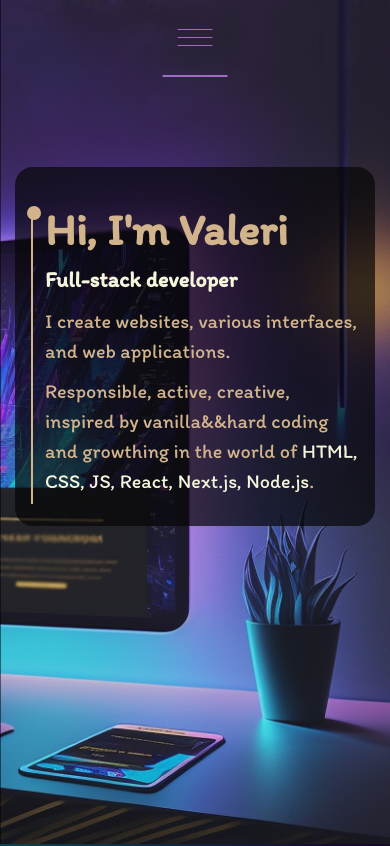
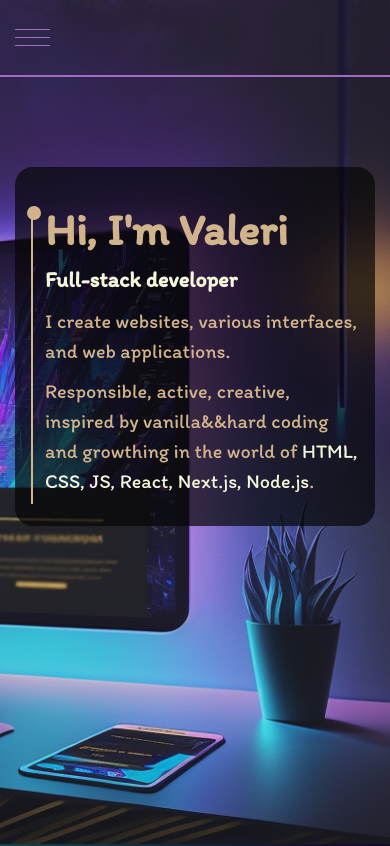
Before and after one commit to vchumack/portfolio, a Next.js app: page / in a window 390 px wide. Shown: the top 846 px of the page. Built offline with nearby package versions, Linux system fonts and the light colour scheme.

Commit message:
fix header mobile

```diff
--- a/src/components/Layout.jsx
+++ b/src/components/Layout.jsx
@@ -1,5 +1,6 @@
 import { Itim } from "next/font/google";
 import { Footer } from "@/components/footer/Footer";
+import { Header } from "./header/Header";
 
 const itim = Itim({
 	subsets: ["latin"],
--- a/src/components/header/Header.module.scss
+++ b/src/components/header/Header.module.scss
@@ -2,6 +2,7 @@
 @import "@/styles/variables";
 
 .header {
+   width: 100%;
    padding-top: 20px;
    padding-bottom: 20px;
 
--- a/src/styles/globals.scss
+++ b/src/styles/globals.scss
@@ -119,14 +119,14 @@ button {
 .container {
   margin: 0px auto;
   padding: 0px 15px;
-  // width: 100%;
+  width: 100%;
   max-width: 500px;
 
 
   @include media("tablet") {
     padding: 0px 30px;
+    max-width: none;
     width: $tablet;
-    max-width: none;
 
     @include media("desktop") {
       padding: 0px 100px;
```
